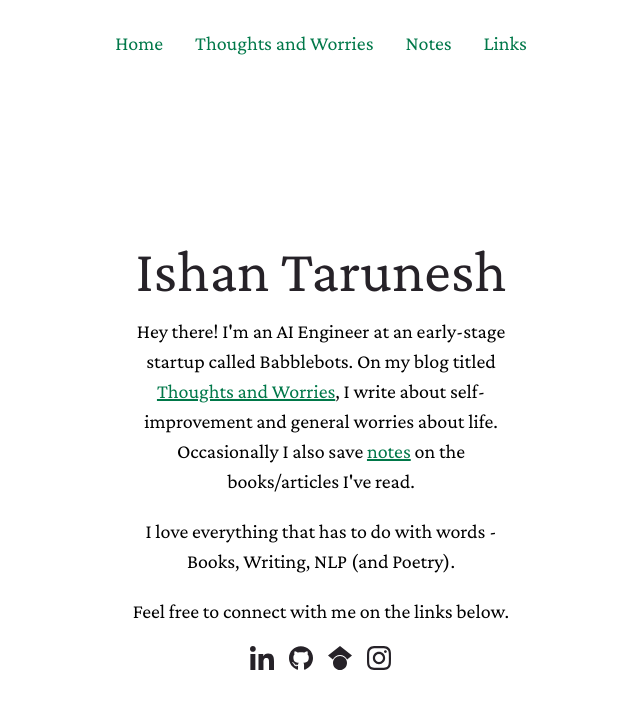
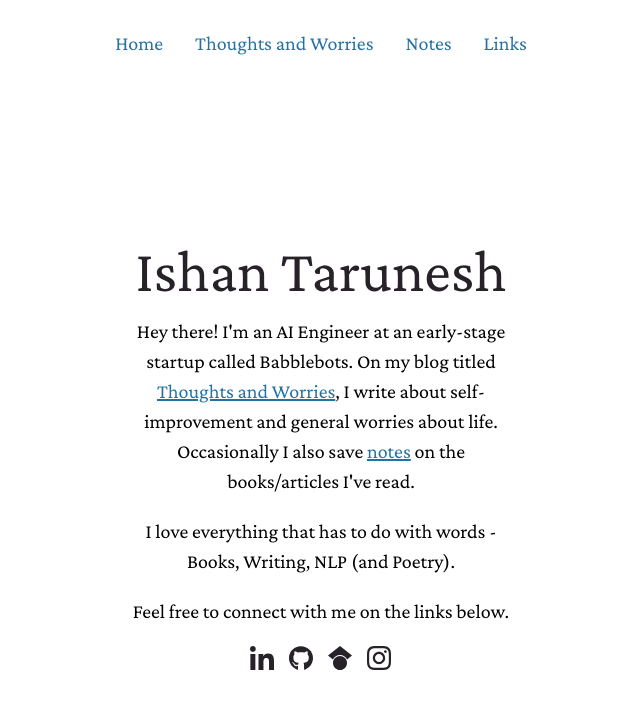
Before and after one commit to ishan00/ishantarunesh.com, a Jekyll site: the page built from index.html, in a window 1280 px wide. Shown: the top 709 px of the page, without its empty margins (319-959 px from the left). Built offline with Jekyll 4.4.1, drawn with Linux system fonts in a browser that asks for light colours; nearby versions of some CDN libraries; a style sheet for code colours, icons or effects is not loaded.

Commit message:
Changed colour

```diff
--- a/assets/css/style.css
+++ b/assets/css/style.css
@@ -77,12 +77,12 @@ margin-right:auto;
 }
 
 a {
-  color:#239B56;
+  color:#2471A3;
   text-decoration:none;
 }
 
 a:hover {
-  color:#1D8348;
+  color:#000;
 }
 
 @media (prefers-color-scheme: dark) {
@@ -262,20 +262,6 @@ img.me{
 }
 
 
-a {
-  /*text-decoration: underline;*/
-  /*color: #1f4a91;*/
-  /*color: #0375B4;*/
-  color:#007849;
-  /*color: #07889B;*/
-}
-
-a:hover {
-	color: #1f4a91;
-	text-decoration: none;
-}
-
-
 .contact .contact-title {
   position: relative;
   color: #333030;
```
